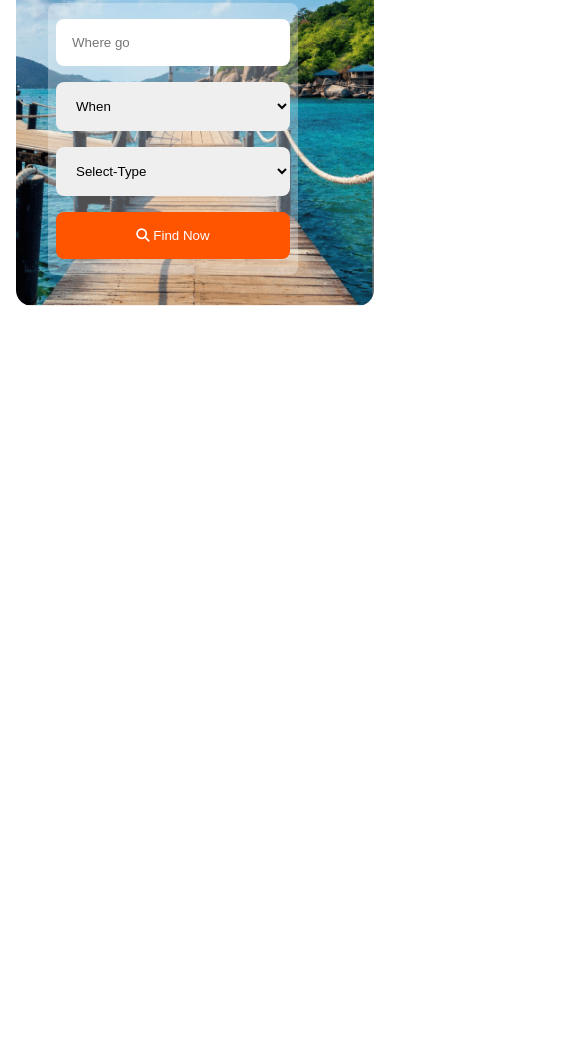
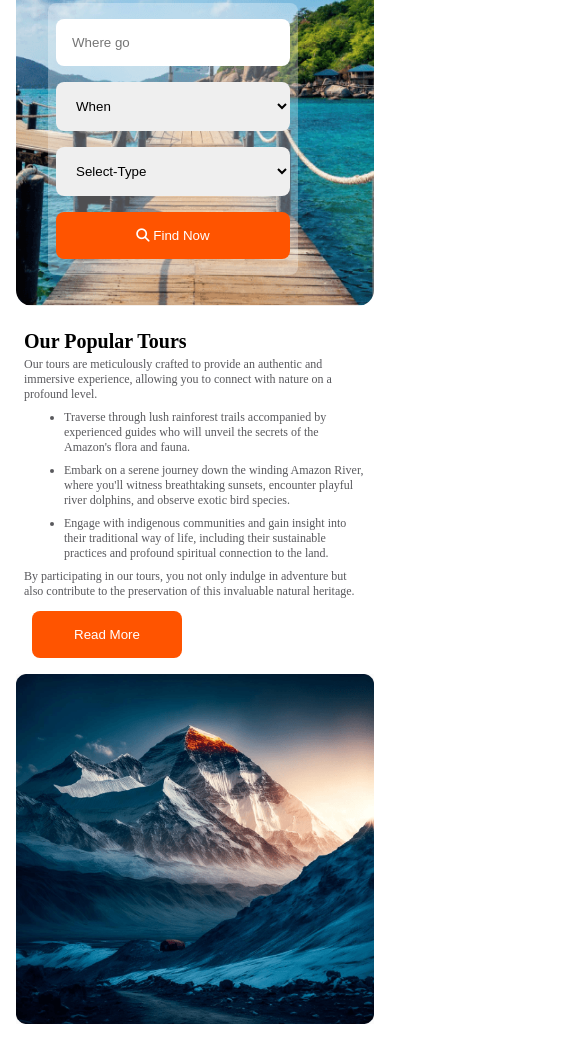
Before and after one commit to BJOARDER7/travel-guru, a plain HTML site: page index.html in a window 390 px wide. Shown: the part 266-1310 px from the top of the page, 585 px wide, since content can reach past the window. Before the commit the page ends 844 px from the top, so only its background shows below. Drawn offline with Linux system fonts and the light colour scheme.

Commit message:
popular tour section added

```diff
--- a/index.html
+++ b/index.html
@@ -42,12 +42,28 @@
           <option value="resort">Resort</option>
           <option value="resident">Resident</option>
         </select>
-        <button class="btn-find input-field"><i class="fa-solid fa-magnifying-glass"></i> Find Now</button>
+        <button class="btn-field input-field"><i class="fa-solid fa-magnifying-glass"></i> Find Now</button>
       </form>
     </div>
   </header>
   <main>
-
+    <!-- Popular tour section-->
+    <section class="popular-container">
+      <div class="popular-text">
+        <h2>Our Popular Tours</h2>
+      <p>Our tours are meticulously crafted to provide an authentic and immersive experience, allowing you to connect with nature on a profound level.</p>
+      <ul>
+        <li>Traverse through lush rainforest trails accompanied by experienced guides who will unveil the secrets of the Amazon's flora and fauna.</li>
+        <li>Embark on a serene journey down the winding Amazon River, where you'll witness breathtaking sunsets, encounter playful river dolphins, and observe exotic bird species.</li>
+        <li>Engage with indigenous communities and gain insight into their traditional way of life, including their sustainable practices and profound spiritual connection to the land.</li>
+      </ul>
+      <p>By participating in our tours, you not only indulge in adventure but also contribute to the preservation of this invaluable natural heritage.</p>
+      <button class="btn-field input-field">Read More</button>
+      </div>
+      <div class="popular-img">
+        <img src="Images/Rectangle-4.png" alt="">
+      </div>
+    </section>
   </main>
   <footer>
 
--- a/travel/travel.css
+++ b/travel/travel.css
@@ -47,7 +47,7 @@ body{
   background-size: cover;
   background-position: center;
   width: 100%;
-  height: 500px;
+  height: 450px;
   color: white;
   text-align: center;
   padding: 80px;
@@ -75,7 +75,7 @@ body{
   border-radius: 8px;
 }
 
-.btn-find{
+.btn-field{
  color: white;
  background-color: rgb(255, 84, 0);
 }
@@ -85,6 +85,31 @@ body{
   border-radius: 8px;
   padding: 8px;
   margin: 0 16px;
+}
+
+.popular-container{
+  display: flex;
+}
+.popular-text{
+  width: 50%;
+  padding: 20px;
+}
+.popular-text h2{
+  font-size: 40px;
+}
+.popular-text p,li{
+  font-size: 16px;
+  padding: 6px 0;
+  color: rgba(19, 19, 24, 0.7);
+}
+.popular-img{
+  width: 50%;
+  border-radius: 8px;
+}
+
+.popular-img img{
+  width: 100%;
+  height: 450px;
 }
 
 /* Mobile responsesive */
@@ -121,4 +146,31 @@ body{
     padding: 16px;
     margin: 8px;
   }
+  .popular-container{
+    flex-direction: column;
   }
+  .popular-text{
+    width: 100%;
+    padding: 8px;
+  }
+  .popular-text h2{
+    font-size: 20px;
+  }
+  .popular-text p,li{
+    font-size: 12px;
+    padding: 4px 0;
+
+  }
+  .popular-img{
+    width: 100%;
+    border-radius: 4px;
+  }
+
+  .popular-img img{
+    width: 100%;
+    height: 350px;
+  }
+  .popular-text button{
+    width: 150px;
+  }
+  }
```
Also changed, not shown: Images/Rectangle-4.png (renamed from Images/Rectangle 4.png).
